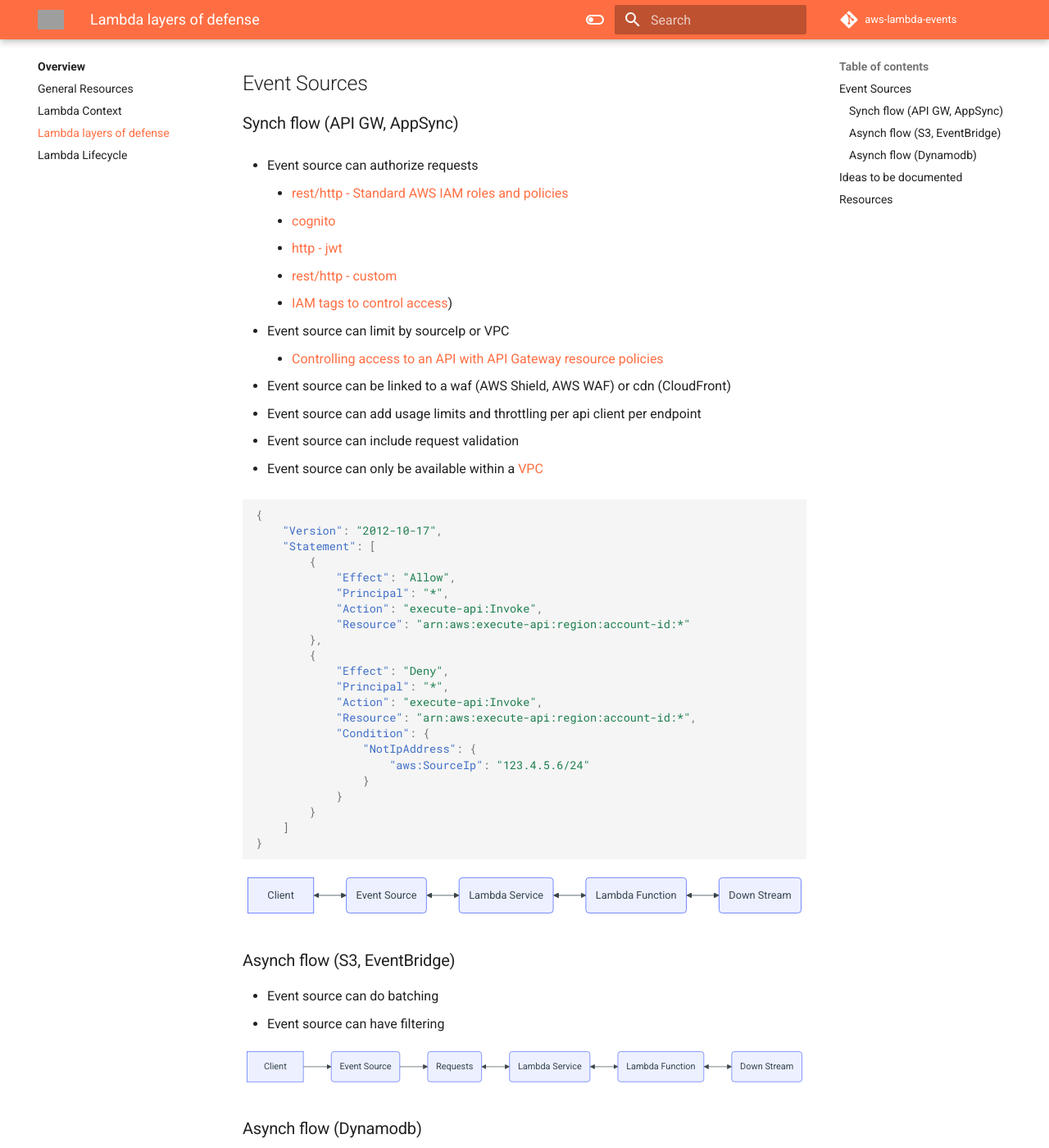
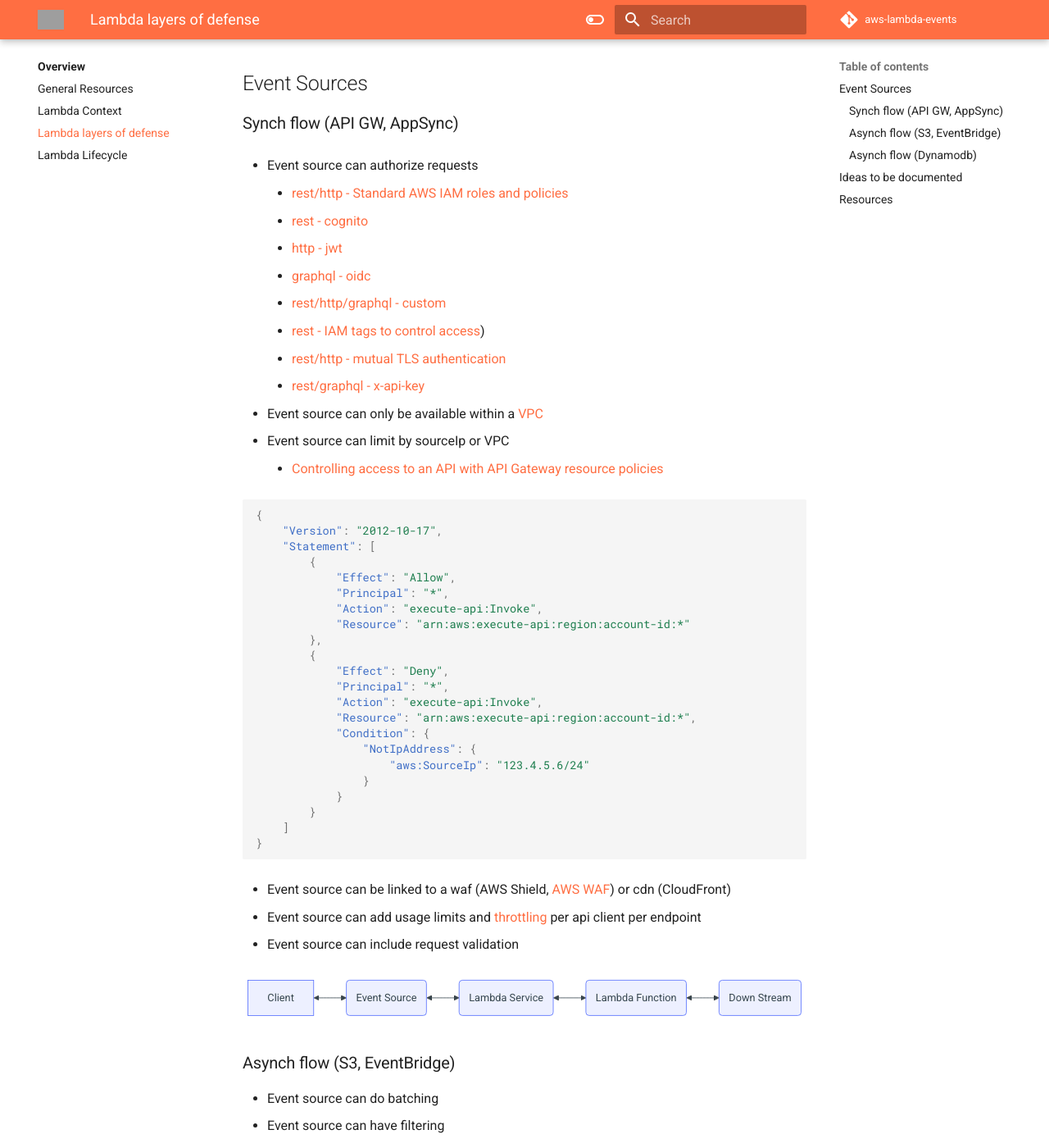
Before and after one commit to michaelbrewer/aws-lambda-events, an MkDocs documentation site: the page built from docs/lambda-security.md, in a window 1280 px wide and 1400 px high, scrolled down 276 px. Shown: the whole window at 82% size. Built offline with MkDocs 1.6.1 and Material for MkDocs 9.7.7, drawn with Linux system fonts in a browser that asks for light colours; comment, search, counter and statistics services are not loaded; grey boxes are pictures that could not be loaded.

Commit message:
chore(secuirty): Updates

````diff
--- a/docs/lambda-security.md
+++ b/docs/lambda-security.md
@@ -10,21 +10,19 @@
 
 - Event source can authorize requests
     - [rest/http - Standard AWS IAM roles and policies](https://docs.aws.amazon.com/apigateway/latest/developerguide/http-api-access-control-iam.html){target="_blank"}
-    - [cognito](https://docs.aws.amazon.com/apigateway/latest/developerguide/apigateway-integrate-with-cognito.html)
+    - [rest - cognito](https://docs.aws.amazon.com/apigateway/latest/developerguide/apigateway-integrate-with-cognito.html)
     - [http - jwt](https://docs.aws.amazon.com/apigateway/latest/developerguide/http-api-jwt-authorizer.html){target="_blank"}
-    - [rest/http - custom](https://docs.aws.amazon.com/apigateway/latest/developerguide/http-api-lambda-authorizer.html){target="_blank"}
-    - [IAM tags to control access](https://docs.aws.amazon.com/apigateway/latest/developerguide/apigateway-tagging-iam-policy.html))
+    - [graphql - oidc](https://docs.aws.amazon.com/appsync/latest/devguide/security-authz.html#openid-connect-authorization)
+    - [rest/http/graphql - custom](https://docs.aws.amazon.com/apigateway/latest/developerguide/http-api-lambda-authorizer.html){target="_blank"}
+    - [rest - IAM tags to control access](https://docs.aws.amazon.com/apigateway/latest/developerguide/apigateway-tagging-iam-policy.html))
+    - [rest/http - mutual TLS authentication](https://docs.aws.amazon.com/apigateway/latest/developerguide/rest-api-mutual-tls.html)
+    - [rest/graphql - x-api-key](https://docs.aws.amazon.com/apigateway/latest/developerguide/api-gateway-setup-api-key-with-restapi.html)
+
+- Event source can only be available within a [VPC](https://docs.aws.amazon.com/apigateway/latest/developerguide/apigateway-private-apis.html)
 
 - Event source can limit by sourceIp or VPC
     - [Controlling access to an API with API Gateway resource policies](https://docs.aws.amazon.com/apigateway/latest/developerguide/apigateway-resource-policies.html)
 
-- Event source can be linked to a waf (AWS Shield, AWS WAF) or cdn (CloudFront)
-
-- Event source can add usage limits and throttling per api client per endpoint
-
-- Event source can include request validation
-
-- Event source can only be available within a [VPC](https://docs.aws.amazon.com/apigateway/latest/developerguide/apigateway-private-apis.html)
 
 ```json
 {
@@ -50,6 +48,12 @@
     ]
 }
 ```
+
+- Event source can be linked to a waf (AWS Shield, [AWS WAF](https://docs.aws.amazon.com/apigateway/latest/developerguide/apigateway-control-access-aws-waf.html)) or cdn (CloudFront)
+
+- Event source can add usage limits and [throttling](https://docs.aws.amazon.com/apigateway/latest/developerguide/api-gateway-request-throttling.html) per api client per endpoint
+
+- Event source can include request validation
 
 ```mermaid
 flowchart LR
````
